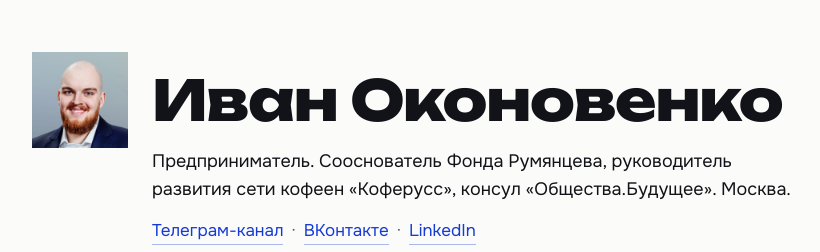
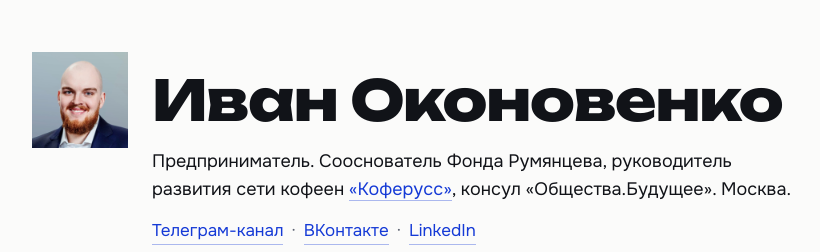
Before and after one commit to okonovenko/okonovenko.ru, a plain HTML site: page index.html in a window 1280 px wide. Shown: the top 252 px of the page, without its empty margins (158-978 px from the left). Drawn offline with Linux system fonts and the light colour scheme.

Commit message:
Ссылка на coffeeruss.ru в первой фразе. Слово Ивана 15.11
Co-Authored-By: Claude Fable 5.2 <noreply@anthropic.com>
Claude-Session: https://claude.ai/code/session_015jPmSDZF9XQ3WHFFxzzpMp

```diff
--- a/index.html
+++ b/index.html
@@ -81,7 +81,7 @@ footer{margin-top:44px;border-top:1px solid var(--line);padding-top:16px;font-si
 <div class="wrap">
 <main>
 <div class="head"><img src="/photo.jpg" width="480" height="480" alt="Иван Оконовенко"><h1>Иван Оконовенко</h1></div>
-<p class="lead">Предприниматель. Сооснователь Фонда Румянцева, руководитель развития сети кофеен «Коферусс», консул «Общества.Будущее». Москва.</p>
+<p class="lead">Предприниматель. Сооснователь Фонда Румянцева, руководитель развития сети кофеен <a href="https://coffeeruss.ru/">«Коферусс»</a>, консул «Общества.Будущее». Москва.</p>
 <p class="soc"><a href="https://t.me/ivanokonovenko">Телеграм-канал</a> · <a href="https://vk.ru/ivanokonovenko">ВКонтакте</a> · <a href="https://ru.linkedin.com/in/ivanokonovenko">LinkedIn</a></p>
 <p class="wr">Написать: <a href="mailto:ivan@okonovenko.ru">ivan@okonovenko.ru</a></p>
 <h2 id="proekty">Проекты</h2>
```
